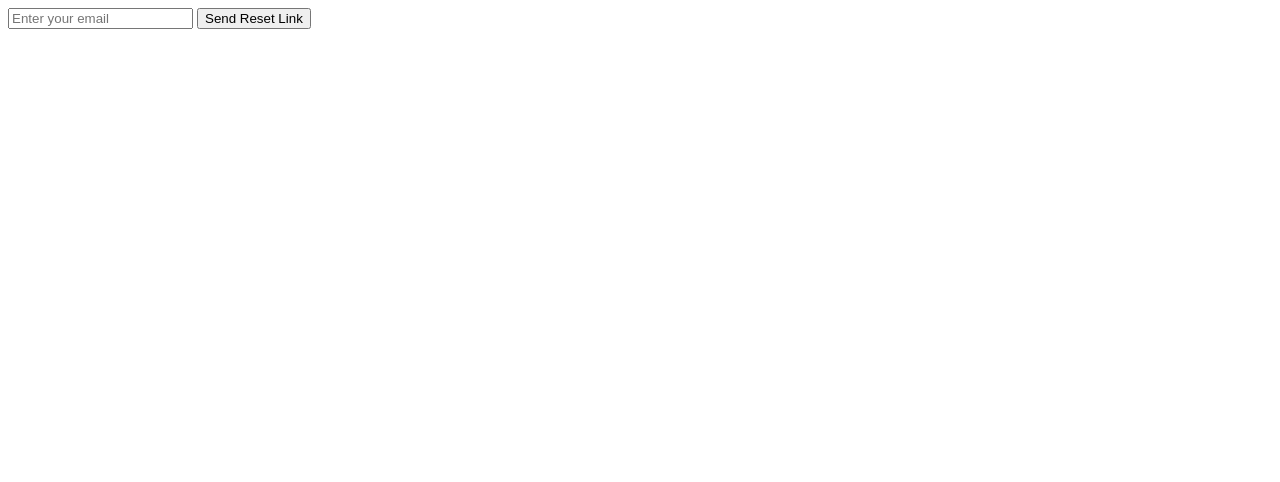
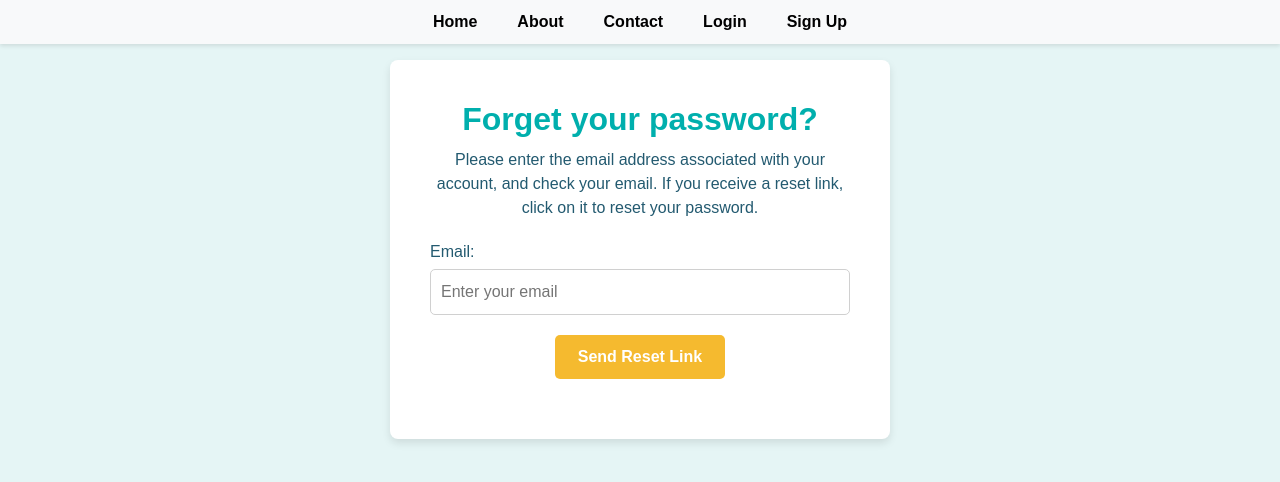
Before and after one commit to MarcoCat/TrashMeter, a Flask app: page /forgot_password in a window 1280 px wide. Shown: the top 482 px of the page. Run offline with Flask 3, Linux system fonts and the light colour scheme.

Commit message:
Add forgot_password.css and update base.html for conditional CSS loading

```diff
--- /dev/null
+++ b/app/static/forgot_password.css
@@ -0,0 +1,55 @@
+body {
+    background-color: #E5F5F5;
+    font-family: Arial, sans-serif;
+    margin: 0;
+    padding: 0;
+    display: flex;
+    justify-content: center;
+    align-items: center;
+}
+
+.container {
+    background-color: #FFFFFF; /* 하얀색 배경 */
+    padding: 40px;
+    border-radius: 8px;
+    box-shadow: 0 4px 8px rgba(0, 0, 0, 0.1);
+    width: 90%;
+    max-width: 500px; /* 적절한 최대 너비 설정 */
+    margin: auto; /* 자동 마진으로 중앙 정렬 */
+    text-align: center; /* 텍스트 중앙 정렬 */
+}
+
+h2 {
+    color: #00AFAD;
+    margin-bottom: 10px; /* 제목과 설명 텍스트 사이의 마진 */
+    font-weight: bold;
+}
+
+p {
+    color: #235A70; /* 설명 텍스트의 색상 */
+    margin-bottom: 20px; /* 설명 텍스트와 폼 사이의 마진 */
+}
+
+label {
+    color: #235A70;
+    text-align: left; /* 레이블은 왼쪽 정렬 */
+    display: block;
+    margin-bottom: 5px;
+}
+
+input[type="email"], input[type="submit"] {
+    width: 100%;
+    padding: 10px;
+    margin-bottom: 20px;
+    border-radius: 5px;
+    border: 1px solid #D0D0D0;
+}
+
+input[type="submit"] {
+    background-color: #F5BA2F;
+    color: white;
+    font-weight: bold;
+    border: none;
+    cursor: pointer;
+    width: calc(50% - 40px);
+}
--- a/app/templates/base.html
+++ b/app/templates/base.html
@@ -18,6 +18,10 @@
     {% if request.endpoint == 'login' %}
     <link rel="stylesheet" href="{{ url_for('static', filename='login.css') }}">
     {% endif %}
+    <!-- Include forgot_password.css conditionally -->
+    {% if request.endpoint == 'forgot_password' %}
+    <link rel="stylesheet" href="{{ url_for('static', filename='forgot_password.css') }}">
+    {% endif %}
 </head>
 <body>
     {% include 'nav.html' %}
--- a/app/templates/forgot_password.html
+++ b/app/templates/forgot_password.html
@@ -1,4 +1,13 @@
-<form action="{{ url_for('forgot_password') }}" method="post">
-    <input type="email" name="email" required placeholder="Enter your email">
-    <input type="submit" value="Send Reset Link">
-</form>
+{% extends 'base.html' %}
+
+{% block content %}
+<div class="container">  <!-- 하얀색 박스와 중앙 정렬을 위한 컨테이너 -->
+    <h2>Forget your password?</h2>
+    <p>Please enter the email address associated with your account, and check your email. If you receive a reset link, click on it to reset your password.</p>
+    <form action="{{ url_for('forgot_password') }}" method="post">
+        <label for="email">Email:</label>
+        <input type="email" id="email" name="email" required placeholder="Enter your email">
+        <input type="submit" value="Send Reset Link">
+    </form>
+</div>
+{% endblock %}
```
